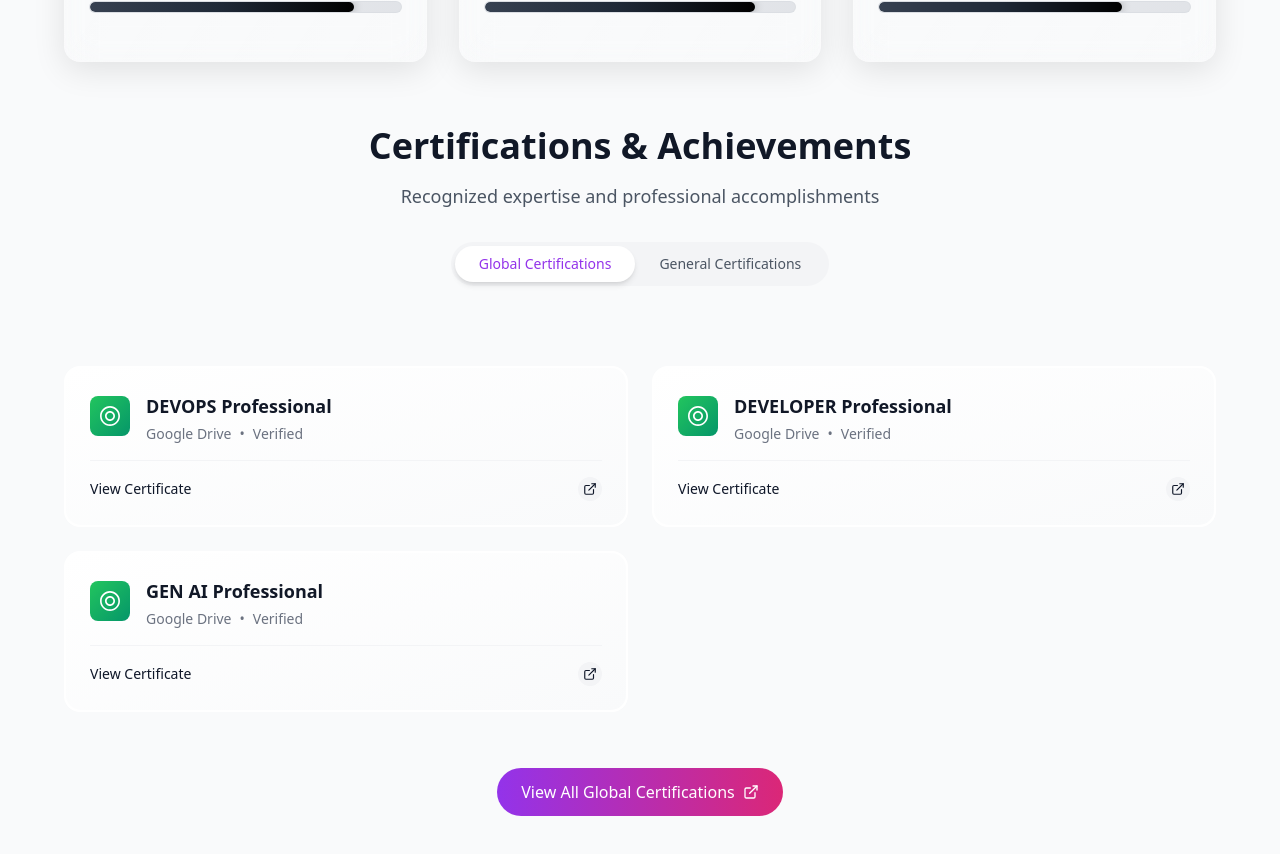
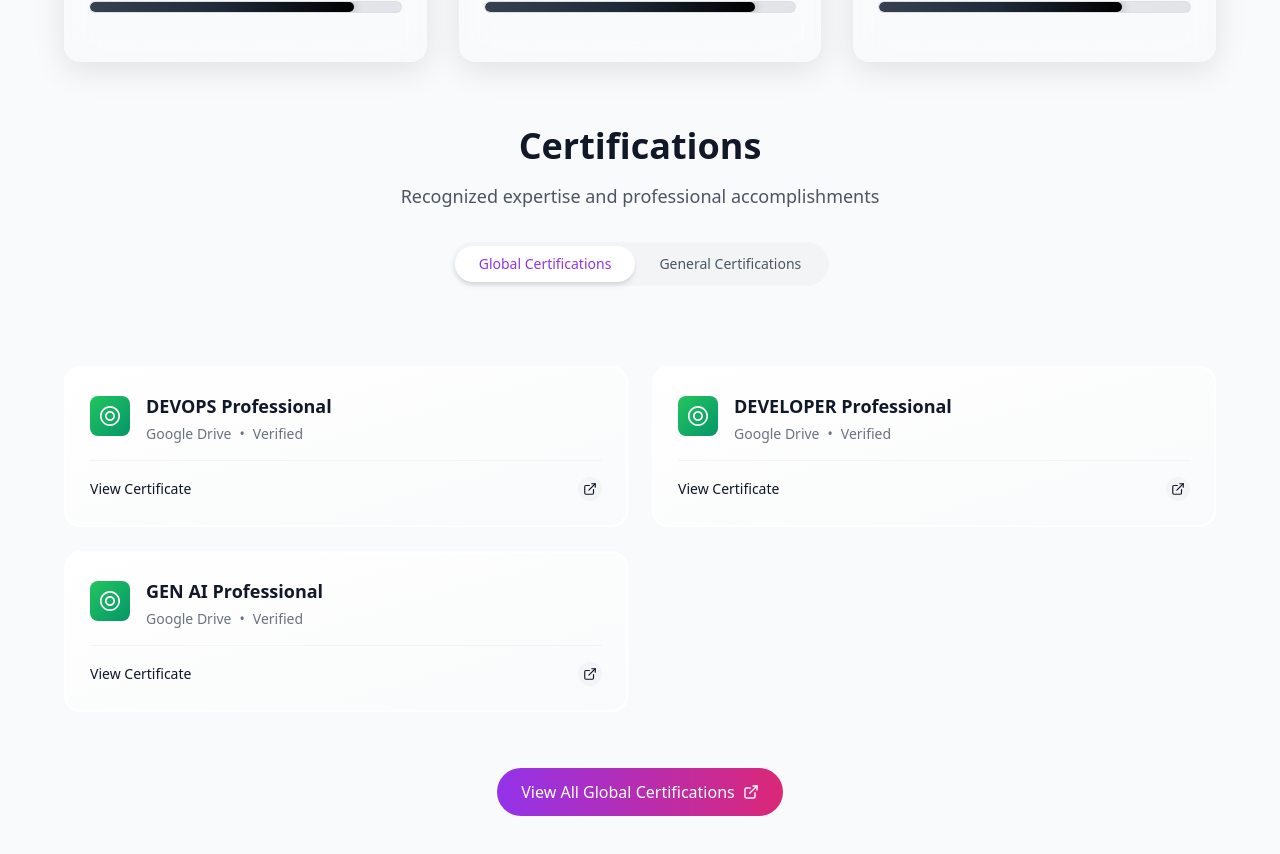
Before and after one commit to Yash7256/Portfolio, a React (Vite) app: page /skills in a window 1280 px wide. Shown: the part 840-1694 px from the top of the page. Built offline with nearby package versions, Linux system fonts and the light colour scheme.

Commit message:
added cybersec image in homepage

```diff
--- a/src/pages/Home.tsx
+++ b/src/pages/Home.tsx
@@ -92,9 +92,13 @@ const Home: React.FC = React.memo(() => {
                     Working On
                     <span className="ml-2 w-10 h-10 rounded-full border-4 border-white shadow-md overflow-hidden bg-gray-100">
                       <img
-                        src="/images/location.jpg"
-                        alt="Location"
+                        src="/images/location.png"
+                        alt="CyberSec Project"
                         className="w-full h-full object-cover"
+                        onError={(e) => {
+                          console.error('Failed to load image:', e.currentTarget.src);
+                          e.currentTarget.style.display = 'none';
+                        }}
                       />
                     </span>
                     <span className="ml-2">CyberSec</span>
--- a/src/pages/Skills.tsx
+++ b/src/pages/Skills.tsx
@@ -116,7 +116,7 @@ const Skills: React.FC = () => {
         <div className="max-w-6xl mx-auto">
           <div className="text-center mb-12">
             <h3 className="text-3xl md:text-4xl font-bold text-gray-900 dark:text-white mb-4">
-              Certifications & Achievements
+              Certifications
             </h3>
             <p className="text-lg text-gray-600 dark:text-gray-300 max-w-2xl mx-auto mb-8">
               Recognized expertise and professional accomplishments
```
Also changed, not shown: public/images/location.png (added).
